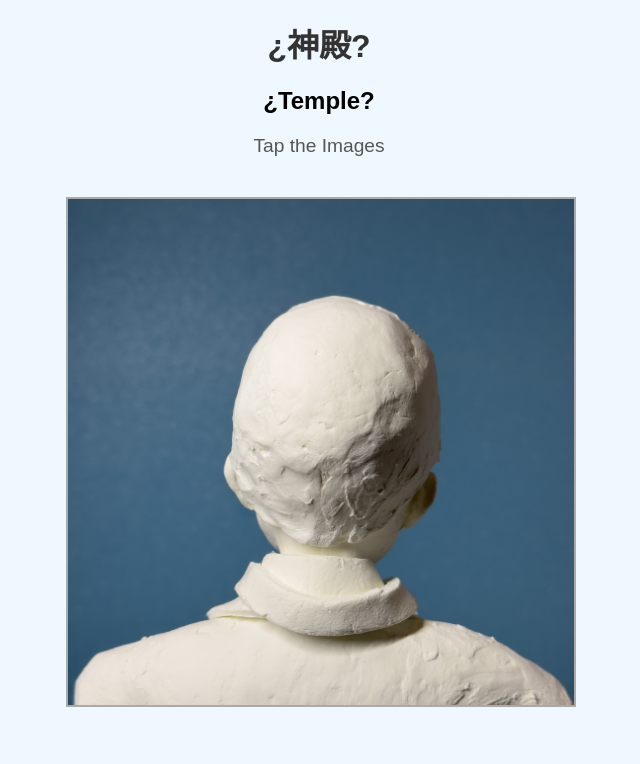
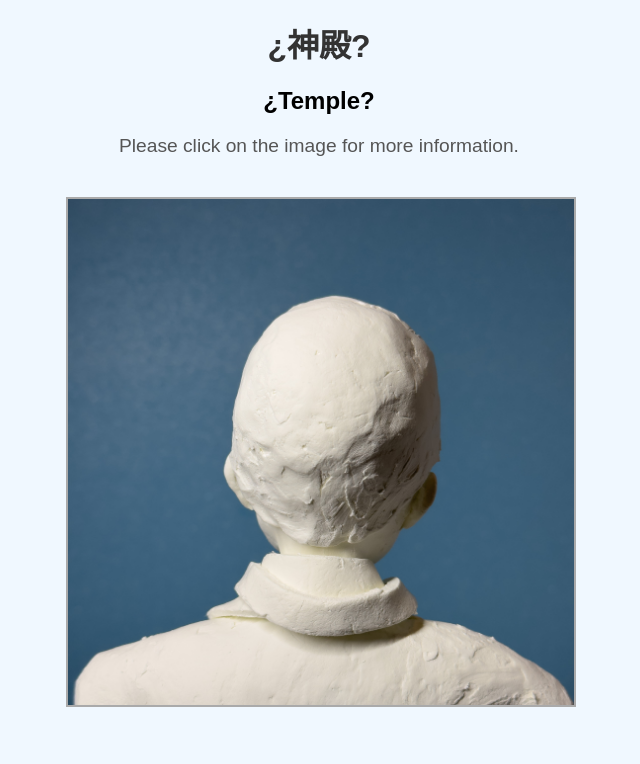
Before and after one commit to apwajo1/Temple, a plain HTML site: page index.html in a window 1280 px wide. Shown: the top 764 px of the page, without its empty margins (321-961 px from the left). Drawn offline with Linux system fonts and the light colour scheme.

Commit message:
Update index.html

```diff
--- a/index.html
+++ b/index.html
@@ -9,7 +9,7 @@
 <body>
   <h1>¿神殿?</h1>
   <h2>¿Temple?</h2>
-  <p>Tap the Images</p>
+  <p>Please click on the image for more information.</p>
 
   <div id="game-container">
     <div class="photo" data-group="A">
```
